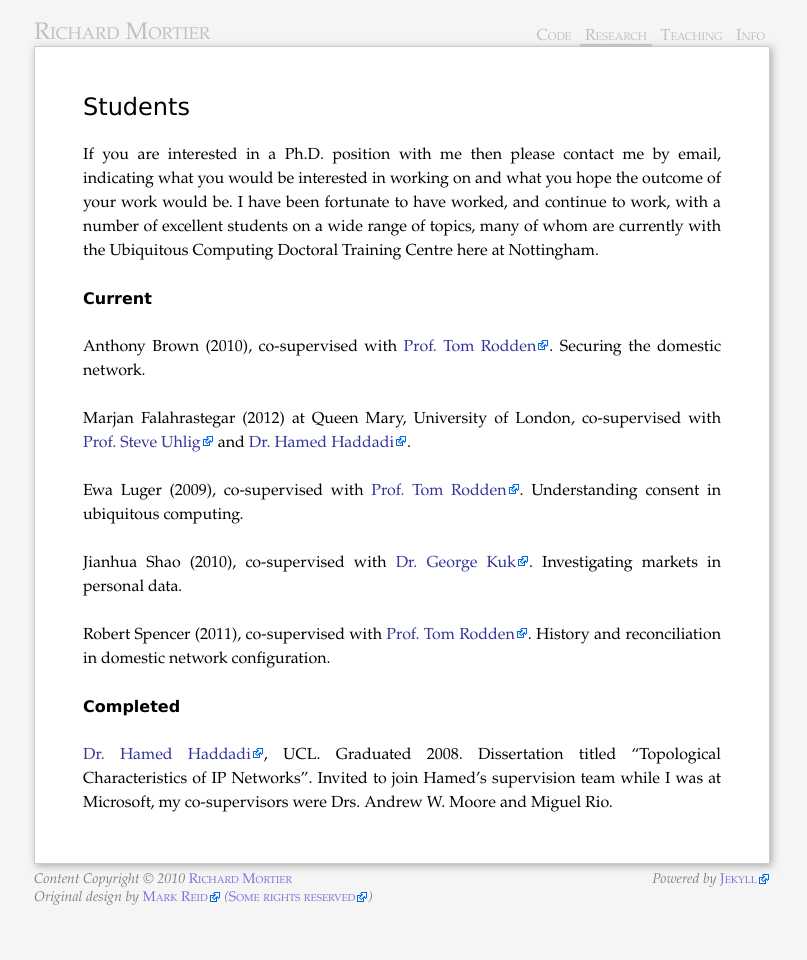
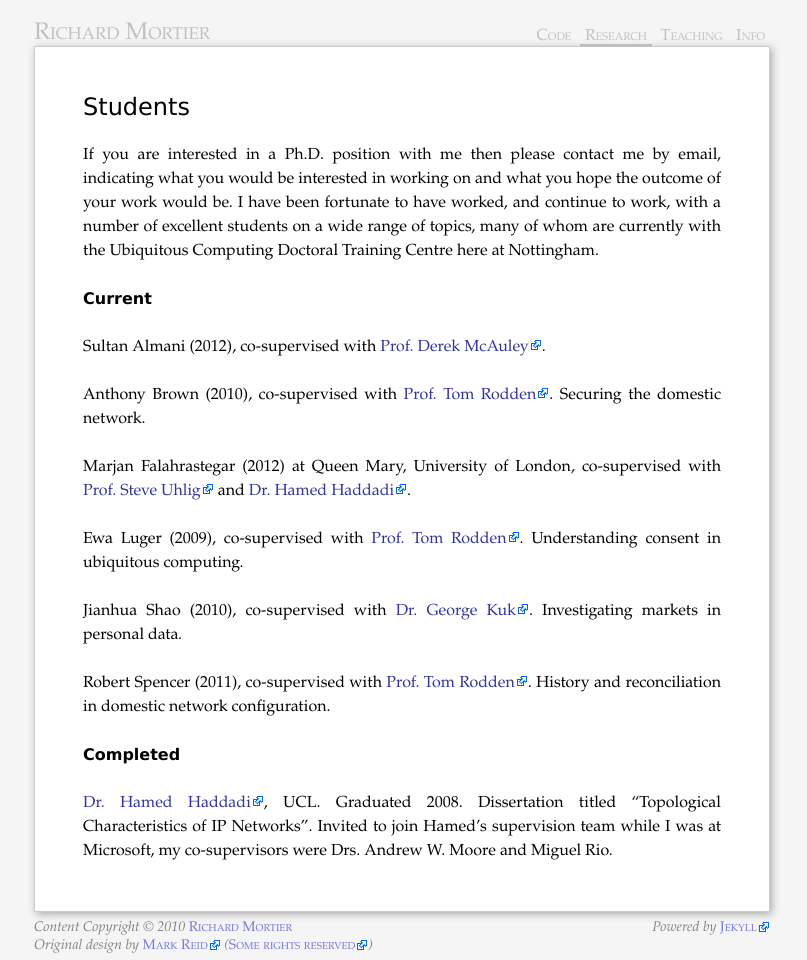
Before and after one commit to mor1/mort-www, a Jekyll site: the page built from research/students/index.md, in a window 1280 px wide. Shown: the whole page, without its empty margins (238-1045 px from the left). Built offline with Jekyll 4.4.1, drawn with Linux system fonts in a browser that asks for light colours; Markdown is read by kramdown in place of the engine named in the settings; before the commit the page ends 912 px from its top, so only the background shows below that.

Commit message:
[students] add sultan

```diff
--- a/research/students/index.md
+++ b/research/students/index.md
@@ -17,6 +17,8 @@ Training Centre here at Nottingham.
 
 Current
 -------
+
+Sultan Almani (2012), co-supervised with [Prof. Derek McAuley][mac].
 
 Anthony Brown (2010), co-supervised with [Prof. Tom Rodden][tom].
 Securing the domestic network.
```
Also changed, not shown: other parts of research/students/index.md (+1 -0 lines).
